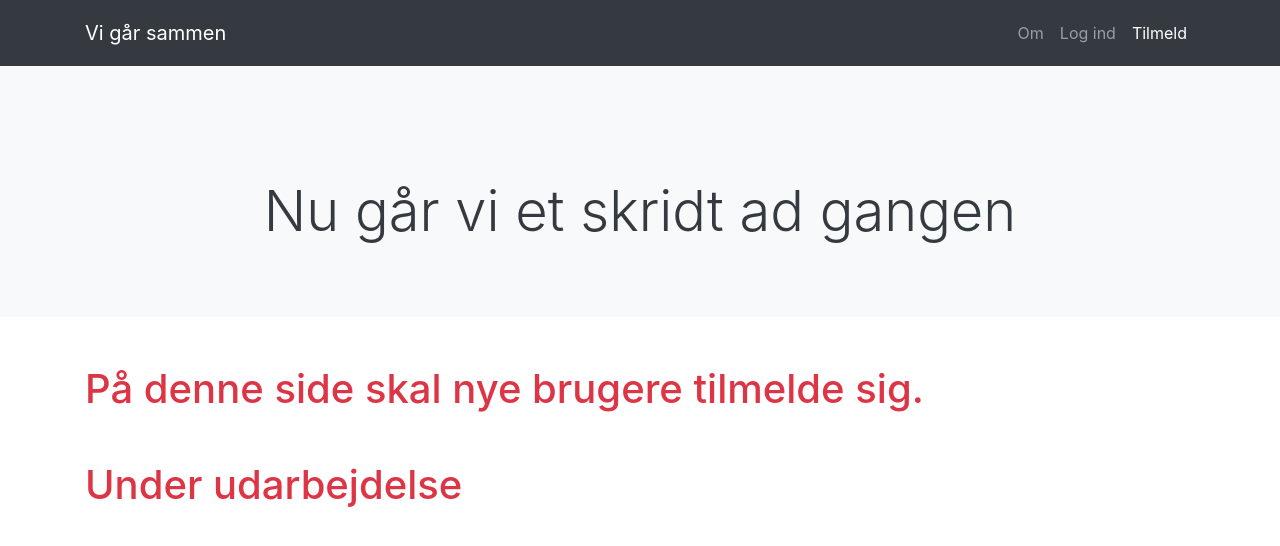
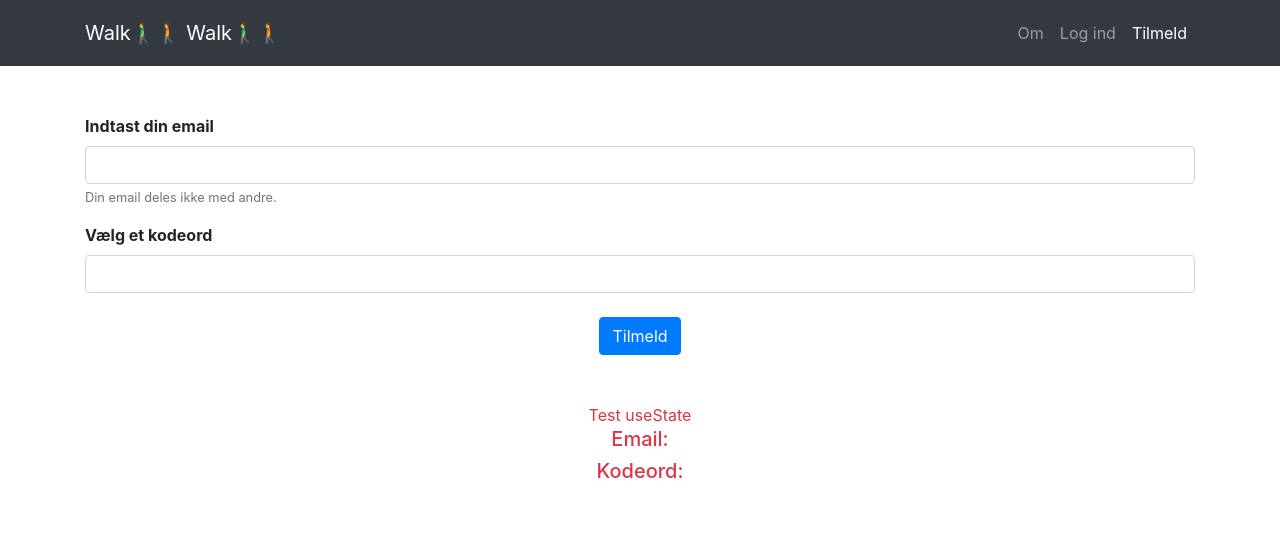
Before and after one commit to tfsn86/nu-gaar-vi, a React (Create React App) app: page /signup in a window 1280 px wide. Shown: the top 546 px of the page. Built offline with nearby package versions, Linux system fonts and the light colour scheme.

Commit message:
Major changes to UserSignUp component. Layout changes to other components

```diff
--- a/src/components/Header.js
+++ b/src/components/Header.js
@@ -10,7 +10,14 @@
 					<li className="navbar-brand">
 						<NavLink className="navbar-brand" to="/">
 							{' '}
-							Vi går sammen
+							Walk
+							<span role="img" aria-label="person-walking">
+								🚶‍♂🚶
+							</span>{' '}
+							Walk
+							<span role="img" aria-label="person-walking">
+								🚶‍♂🚶
+							</span>{' '}
 						</NavLink>
 					</li>
 					<div className="ml-auto">
@@ -47,12 +54,6 @@
 					</div>
 				</div>
 			</nav>
-			{/* Jumbotron */}
-			<div className="jumbotron jumbotron-fluid bg-light text-dark mb-2">
-				<div className="container text-sm-center pt-5">
-					<h1 className="display-4">Nu går vi et skridt ad gangen</h1>
-				</div>
-			</div>
 		</Fragment>
 	);
 };
--- a/src/components/TempStepCounter.js
+++ b/src/components/TempStepCounter.js
@@ -3,7 +3,15 @@
 const TempStepCounter = () => {
 	return (
 		<Fragment>
-			<div className="container text-center">
+			{/* Jumbotron */}
+			<div className="jumbotron jumbotron-fluid bg-light text-dark mb-2">
+				<div className="container text-sm-center pt-5">
+					<h1 className="display-4 font-weight-lighter font-italic">
+						Små skridt, store drømme
+					</h1>
+				</div>
+			</div>
+			<div className="container text-center mt-5">
 				{/* Table */}
 				<form method="get" id="table-form"></form>
 				<table className="table table-bordered">
--- a/src/components/UserSignIn.js
+++ b/src/components/UserSignIn.js
@@ -10,10 +10,20 @@
 	};
 	return (
 		<Fragment>
+			{/* Jumbotron */}
+			<div className="jumbotron jumbotron-fluid bg-light text-dark mb-2">
+				<div className="container text-sm-center pt-5">
+					<h1 className="display-4 font-weight-lighter font-italic">
+						Vi går hele vejen
+					</h1>
+				</div>
+			</div>
 			<div className="container">
 				<form className="mt-5" onSubmit={handleSubmit}>
 					<div className="form-group">
-						<label for="email">Email:</label>
+						<label htmlFor="email" className="font-weight-bolder">
+							Email
+						</label>
 
 						<input
 							type="email"
@@ -23,12 +33,11 @@
 							value={email}
 							onChange={(e) => setEmail(e.target.value)}
 						/>
-						<small id="emailHelp" class="form-text text-muted">
-							Din email deles ikke med andre
-						</small>
 					</div>
 					<div className="form-group">
-						<label for="password">Password:</label>
+						<label htmlFor="password" className="font-weight-bolder">
+							Kodeord
+						</label>
 						<input
 							type="password"
 							className="form-control"
@@ -37,7 +46,7 @@
 							onChange={(e) => setPassword(e.target.value)}
 						/>
 					</div>
-					<button type="submit" class="btn btn-primary">
+					<button type="submit" className="btn btn-primary">
 						Log ind
 					</button>
 				</form>
@@ -45,33 +54,11 @@
 				<div className="mt-5 text-danger text-center">
 					Test useState
 					<h5>Email: {email}</h5>
-					<h5>Password: {password}</h5>
+					<h5>Kodeord: {password}</h5>
 				</div>
 			</div>
 		</Fragment>
 	);
 };
 
-// const [name, setName] = useState('');
-
-// const handleSubmit = (evt) => {
-// 	evt.preventDefault();
-// 	alert(`Submitting Name ${name}`);
-// };
-// return (
-// 	<form onSubmit={handleSubmit}>
-// 		<label>
-// 			Frirst Name:
-// 			<input
-// 				type="text"
-// 				value={name}
-// 				onChange={(e) => setName(e.target.value)}
-// 			/>
-// 		</label>
-
-// 		<input type="submit" value="Submit" />
-// 		<h1>{name}</h1>
-// 	</form>
-// );
-
 export default UserSignIn;
--- a/src/components/UserSignUp.js
+++ b/src/components/UserSignUp.js
@@ -1,15 +1,58 @@
-import { Fragment } from 'react';
+import { Fragment, useState } from 'react';
 
 const UserSignUp = () => {
+	const [newEmail, setNewEmail] = useState('');
+	const [newPassword, setNewPassword] = useState('');
+
+	const handleSubmit = (evt) => {
+		evt.preventDefault();
+		alert(`Submitting email ${newEmail} and password ${newPassword}`);
+	};
 	return (
 		<Fragment>
-			<div className="container mt-5 text-danger">
-				<h1>
-					På denne side skal nye brugere tilmelde sig.
-					<br />
-					<br />
-					Under udarbejdelse
-				</h1>
+			<div className="container">
+				<form className="mt-5" onSubmit={handleSubmit}>
+					<div className="form-group">
+						<label htmlFor="email" className="font-weight-bolder">
+							Indtast din email
+						</label>
+
+						<input
+							type="email"
+							className="form-control"
+							id="email"
+							aria-describedby="emailHelp"
+							value={newEmail}
+							onChange={(e) => setNewEmail(e.target.value)}
+						/>
+						<small id="emailHelp" className="form-text text-muted">
+							Din email deles ikke med andre.
+						</small>
+					</div>
+					<div className="form-group">
+						<label htmlFor="password" className="font-weight-bolder">
+							Vælg et kodeord
+						</label>
+						<input
+							type="password"
+							className="form-control"
+							id="password"
+							value={newPassword}
+							onChange={(e) => setNewPassword(e.target.value)}
+						/>
+					</div>
+					<div className="text-center mt-4">
+						<button type="submit" className="btn btn-primary">
+							Tilmeld
+						</button>
+					</div>
+				</form>
+
+				<div className="mt-5 text-danger text-center">
+					Test useState
+					<h5>Email: {newEmail}</h5>
+					<h5>Kodeord: {newPassword}</h5>
+				</div>
 			</div>
 		</Fragment>
 	);
```
